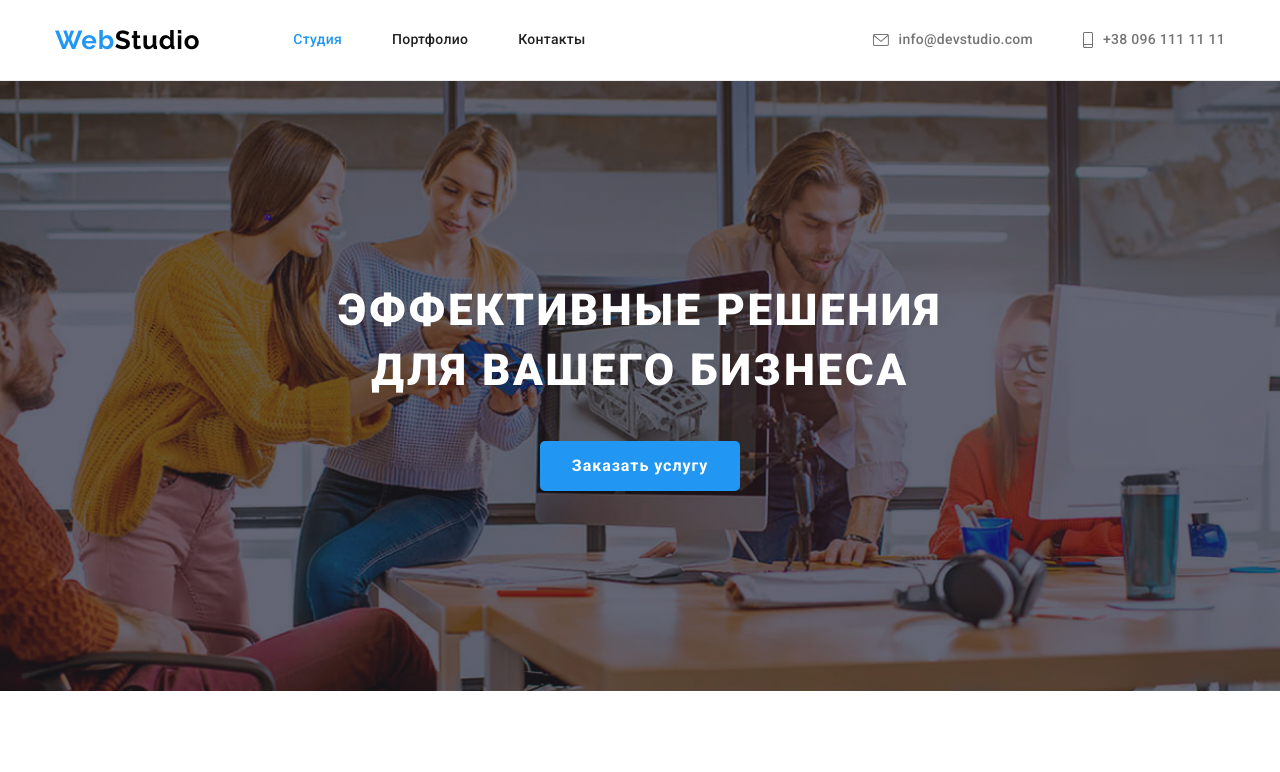
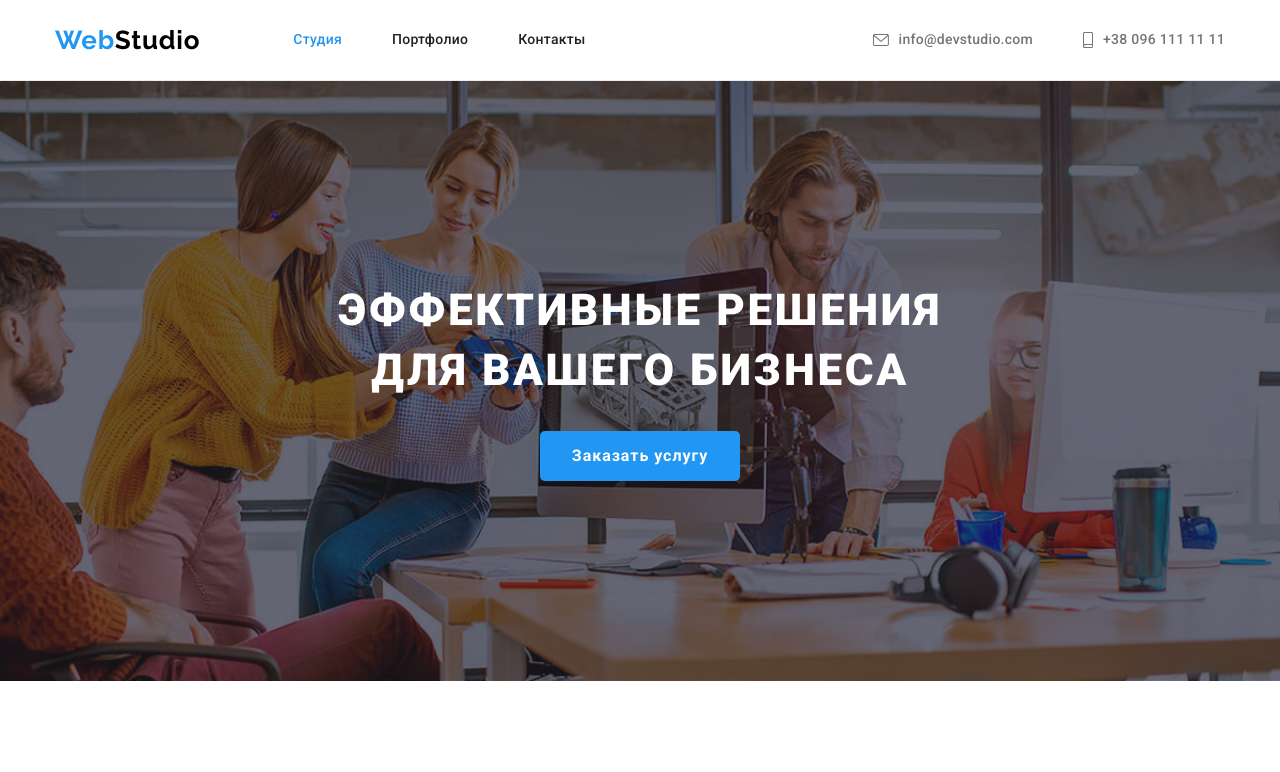
Before and after one commit to Dmitri-Rudomanov/goit-markup-hw-08, a plain HTML site: page index.html in a window 1280 px wide. Shown: the top 772 px of the page. Drawn offline with nearby package versions, Linux system fonts and the light colour scheme.

Commit message:
width-fixed

```diff
--- a/css/style.css
+++ b/css/style.css
@@ -149,11 +149,11 @@ padding: 0 0 0 10px;
 }
 
 .order {
-
     background-image: linear-gradient( rgba(47, 48, 58, 0.4),rgba(47, 48, 58, 0.4)), url('../img/bg-1.jpg');
     background-position:center ;
     background-repeat: no-repeat;
-    background-size: cover;
+    background-size: 1600px;
+    /* background-size: cover; */
     text-align: center;
     padding: 200px 0;
 
@@ -173,7 +173,7 @@ text-align: center;
 letter-spacing: 0.06em;
 text-transform: uppercase;
 color: white;
-margin-bottom: 40px;
+margin-bottom: 30px;
 }
 .order__button {
 cursor: pointer;
```
